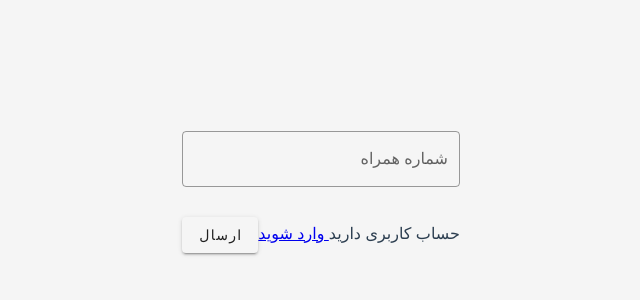
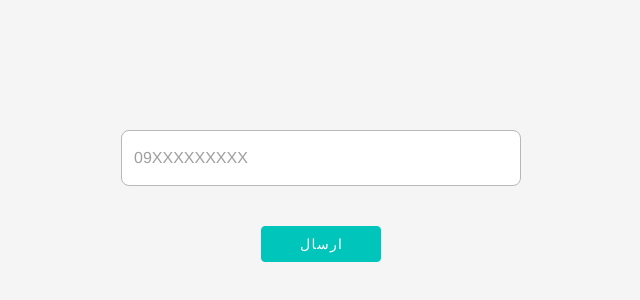
Before and after one commit to NaserAhadi/register-login-system, a Vue app: page / in a window 1280 px wide. Shown: the part 192-492 px from the top of the page, without its empty margins (319-959 px from the left). Built offline with nearby package versions, Linux system fonts and the light colour scheme.

Commit message:
feat: complete ui and logic of Register page

```diff
--- a/src/views/Register/Register.vue
+++ b/src/views/Register/Register.vue
@@ -1,17 +1,25 @@
 <template>
-  <v-form @submit.prevent="submitPhoneNumber()">
-    <v-text-field
+  <v-form
+    class="register-form"
+    @submit.prevent="submitPhoneNumber()"
+  >
+    <p class="title">
+      {{ persianLanguageResource.enterYourPhoneNumber }}
+    </p>
+    <BaseTextfield
       v-model="phoneNumber"
-      :label="persianLanguageResource.phoneNumber"
-      outlined
+      placeholder="09XXXXXXXXX"
+      :max-length-value="11"
+      hint="شماره موبایل 11 رقمی وارد کنید"
     />
-    <v-btn type="submit">
+
+    <BaseButton
+      type="submit"
+      class="primary-button"
+    >
       {{ persianLanguageResource.submit }}
-    </v-btn>
-    <span>{{ persianLanguageResource.haveAccount }}</span>
-    <router-link :to="{name:'Login'}">
-      {{ persianLanguageResource.doLogin }}
-    </router-link>
+    </BaseButton><br>
+
     <BaseSnackbar :timeout="7000" />
     <OtpModal
       v-model="isOpenOtpModal"
@@ -23,13 +31,16 @@
 <script>
     import persianLanguageResource from '@/lang/fa-IR.js'
     import { mapActions, mapState } from 'vuex'
+    import registerService from '@/services/registerService.js'
+    import {getItemFromLocalStorage} from '@/util/localstorageFunctions.js'
+
     export default {
         name: 'Register',
         data(){
             return{
                 persianLanguageResource,
                 phoneNumber:'',
-                isOpenOtpModal: false
+                isOpenOtpModal: false,
             }
         },
         computed:{
@@ -40,28 +51,79 @@
             if(val.message==='SMS Send'){
               this.isOpenOtpModal = true
             }
+          },
+        },
+        mounted(){
+          if(getItemFromLocalStorage('phoneNumber')){
+            this.phoneNumber = getItemFromLocalStorage('phoneNumber')
           }
         },
         methods:{
-          ...mapActions('register', ['checkUserRegistering', 'verifyOtp']),
-            submitPhoneNumber(){
-                const payload = {
-                  mobile: this.phoneNumber
+          ...mapActions('register', ['checkUserRegistering', 'verifyOtp', 'setUserPhoneNumber']),
+          ...mapActions('global', ['triggerSnackbar']),
+            async submitPhoneNumber(){
+                const reg = new RegExp('^[0-9]+$');
+                if(reg.test(this.phoneNumber)){
+                  const payload = {
+                    mobile: this.phoneNumber
+                  }
+                  try{
+                    const { data:{ message, status } } = await registerService.httpCheckRegistering(payload)
+                    console.log(message);
+                    if(status===0){
+                      this.$router.push({name:'Login'})
+                      localStorage.setItem('phoneNumber', this.phoneNumber)
+                    } else if(status===1){
+                      const snackbarConfig = {message:persianLanguageResource.sendMessage, toggle: true}
+                      this.triggerSnackbar(snackbarConfig)
+                      this.openOtpModal()
+                    } else{
+                      const snackbarConfig = {message:persianLanguageResource.notValidNumber, toggle: true}
+                      this.triggerSnackbar(snackbarConfig)
+                    }
+                  } catch(error){
+                    console.log(error);
+                  }
+                } else {
+                  const snackbarConfig = {message: persianLanguageResource.justUseNumber, toggle: true}
+                  this.triggerSnackbar(snackbarConfig)
                 }
-                this.checkUserRegistering(payload)
             },
-            submitOtp(otp){
-              const payload={
-                Key:otp,
-                Mobile: this.phoneNumber,
-                Scope: 'Register'
+            async submitOtp(otp){
+              try{
+                const otpPayload={
+                  key:otp,
+                  mobile: this.phoneNumber,
+                  scope: 'Register'
+                }
+                await registerService.httpVerifyOtp(otpPayload)
+                this.navigateToSettingInformation()
+              } catch(error){
+                  const snackbarConfig = { message: error.response.data.error, toggle: true}
+                  this.triggerSnackbar(snackbarConfig)
               }
-              this.verifyOtp(payload)
+
+            },
+            openOtpModal(){
+              this.isOpenOtpModal = true
+            },
+            closeOtpModal(){
+              this.isOpenOtpModal = false
+            },
+            navigateToSettingInformation(){
+              this.$router.push({name: 'RegisterInfo'})
             }
         }
     }
 </script>
 
 <style lang="scss" scoped>
+.register-form{
+  padding: 1rem;
+}
 
+.title{
+  text-align: center;
+  margin: 1rem 0;
+}
 </style>
```
